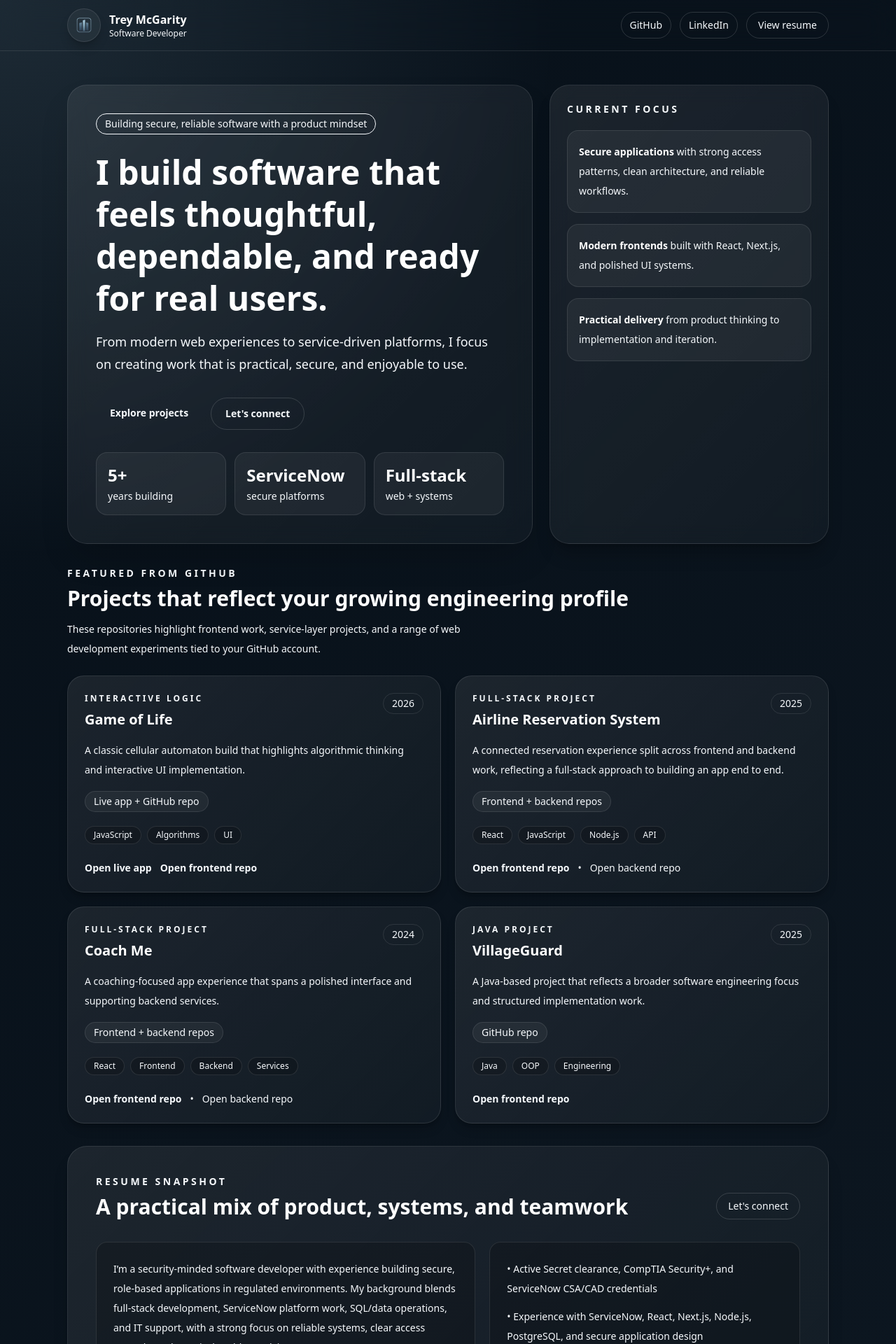
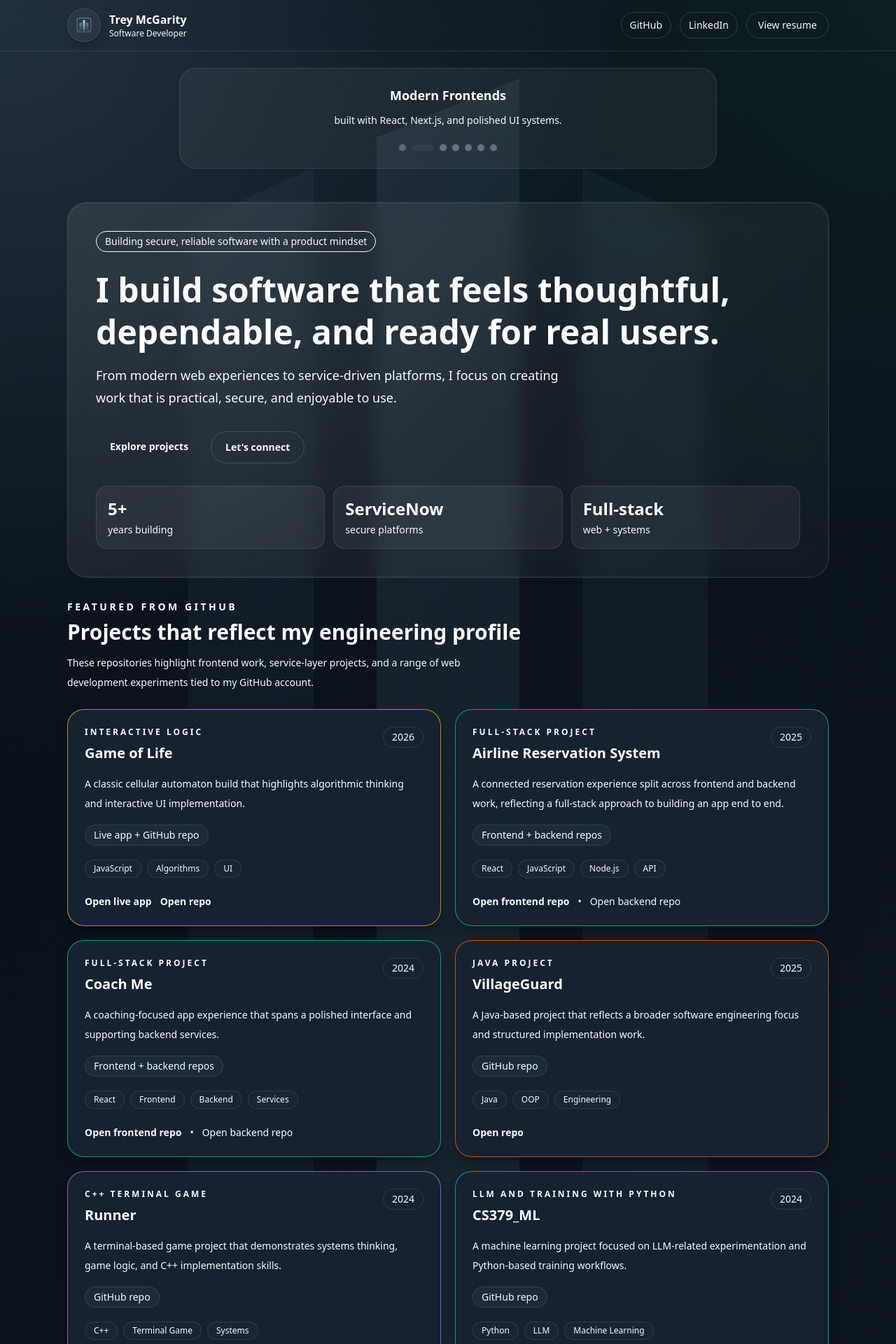
Before and after one commit to TreyMcGarity/pep, a Next.js app: page / in a window 1280 px wide. Shown: the top 1920 px of the page at 70% size. Built offline with nearby package versions, Linux system fonts and the light colour scheme.

Commit message:
updated project card with colors and background with logo style

```diff
--- a/app/components/ContactSection.tsx
+++ b/app/components/ContactSection.tsx
@@ -1,7 +1,7 @@
 export default function ContactSection() {
   return (
     <section id="contact" className="scroll-mt-24">
-      <div className="rounded-[28px] border border-white/10 bg-[linear-gradient(135deg,rgba(255,255,255,0.08),rgba(255,255,255,0.03))] p-8 shadow-xl shadow-black/20 sm:p-10">
+      <div className="rounded-[28px] border border-white/10 bg-[#162230] p-8 shadow-xl shadow-black/20 sm:p-10">
         <div className="flex flex-wrap items-end justify-between gap-4">
           <div>
             <p className="text-sm font-semibold uppercase tracking-[0.25em] text-[--accent]">Contact</p>
--- a/app/components/ProjectCategoryCard.tsx
+++ b/app/components/ProjectCategoryCard.tsx
@@ -1,3 +1,13 @@
+const themeClasses: Record<string, string> = {
+  javascript: '!border-amber-400/70 shadow-[inset_0_0_0_1px_rgba(251,191,36,0.35)]',
+  react: '!border-cyan-400/70 shadow-[inset_0_0_0_1px_rgba(34,211,238,0.35)]',
+  fullstack: '!border-emerald-400/70 shadow-[inset_0_0_0_1px_rgba(74,222,128,0.35)]',
+  java: '!border-orange-500/70 shadow-[inset_0_0_0_1px_rgba(249,115,22,0.35)]',
+  cpp: '!border-violet-400/70 shadow-[inset_0_0_0_1px_rgba(167,139,250,0.35)]',
+  python: '!border-sky-400/70 shadow-[inset_0_0_0_1px_rgba(56,189,248,0.35)]',
+  default: '!border-white/20 shadow-[inset_0_0_0_1px_rgba(255,255,255,0.12)]',
+};
+
 export default function ProjectCard({
   title,
   year,
@@ -8,6 +18,7 @@ export default function ProjectCard({
   repoUrl,
   secondaryRepoUrl,
   liveUrl,
+  theme,
 }: {
   title: string;
   year?: string | number;
@@ -18,9 +29,12 @@ export default function ProjectCard({
   repoUrl?: string;
   secondaryRepoUrl?: string;
   liveUrl?: string;
+  theme?: string;
 }) {
+  const themeClass = themeClasses[theme ?? 'default'] ?? themeClasses.default;
+
   return (
-    <article className="group rounded-[24px] border border-white/10 bg-[linear-gradient(135deg,rgba(255,255,255,0.08),rgba(255,255,255,0.03))] p-6 shadow-lg shadow-black/20 transition duration-200 hover:-translate-y-1 hover:border-[--accent]/40">
+    <article className={`group rounded-[24px] border border-white/10 bg-[#162230] p-6 shadow-lg shadow-black/25 transition duration-200 hover:-translate-y-1 ${themeClass}`}>
       <div className="flex items-start justify-between gap-3">
         <div>
           <p className="text-xs font-semibold uppercase tracking-[0.25em] text-[--accent]">{accent}</p>
@@ -32,7 +46,7 @@ export default function ProjectCard({
       <p className="mt-4 text-sm leading-7 text-[--text-muted]">{description}</p>
 
       {metrics ? (
-        <div className="mt-4 inline-flex rounded-full border border-white/10 bg-white/5 px-3 py-1 text-sm font-medium text-[--text-primary]">
+        <div className="mt-4 inline-flex rounded-full border border-white/10 bg-[#1c2a3a] px-3 py-1 text-sm font-medium text-[--text-primary]">
           {metrics}
         </div>
       ) : null}
@@ -40,7 +54,7 @@ export default function ProjectCard({
       {stack && stack.length > 0 ? (
         <div className="mt-5 flex flex-wrap gap-2">
           {stack.map((item) => (
-            <span key={item} className="rounded-full border border-white/10 bg-black/20 px-3 py-1 text-xs font-medium text-[--text-muted]">
+            <span key={item} className="rounded-full border border-white/10 bg-[#192534] px-3 py-1 text-xs font-medium text-[--text-muted]">
               {item}
             </span>
           ))}
@@ -54,8 +68,8 @@ export default function ProjectCard({
           </a>
         ) : null}
         {repoUrl ? (
-          <a href={repoUrl} target="_blank" rel="noreferrer" className="font-semibold text-[--accent] transition hover:text-white">
-            Open frontend repo
+          <a href={repoUrl} target="_blank" rel="noreferrer" className={`transition hover:text-white ${secondaryRepoUrl ? 'font-semibold text-[--accent]' : 'font-semibold text-[--accent]'}`}>
+            {secondaryRepoUrl ? 'Open frontend repo' : 'Open repo'}
           </a>
         ) : null}
         {secondaryRepoUrl ? (
--- a/app/components/ProjectsSection.tsx
+++ b/app/components/ProjectsSection.tsx
@@ -11,6 +11,7 @@ export default function ProjectsSection() {
       metrics: 'Live app + GitHub repo',
       repoUrl: 'https://github.com/TreyMcGarity/Game_Of_Life',
       liveUrl: 'https://treymcgarity.github.io/Game_Of_Life/',
+      theme: 'javascript',
     },
     {
       title: 'Airline Reservation System',
@@ -21,6 +22,7 @@ export default function ProjectsSection() {
       metrics: 'Frontend + backend repos',
       repoUrl: 'https://github.com/TreyMcGarity/airline-reservation-frontend',
       secondaryRepoUrl: 'https://github.com/TreyMcGarity/airline-reservation-backend',
+      theme: 'fullstack',
     },
     {
       title: 'Coach Me',
@@ -31,6 +33,7 @@ export default function ProjectsSection() {
       metrics: 'Frontend + backend repos',
       repoUrl: 'https://github.com/TreyMcGarity/coach-me-fe',
       secondaryRepoUrl: 'https://github.com/TreyMcGarity/coach-me-be',
+      theme: 'fullstack',
     },
     {
       title: 'VillageGuard',
@@ -40,6 +43,27 @@ export default function ProjectsSection() {
       stack: ['Java', 'OOP', 'Engineering'],
       metrics: 'GitHub repo',
       repoUrl: 'https://github.com/TreyMcGarity/VillageGuard',
+      theme: 'java',
+    },
+    {
+      title: 'Runner',
+      year: '2024',
+      accent: 'C++ terminal game',
+      description: 'A terminal-based game project that demonstrates systems thinking, game logic, and C++ implementation skills.',
+      stack: ['C++', 'Terminal Game', 'Systems'],
+      metrics: 'GitHub repo',
+      repoUrl: 'https://github.com/TreyMcGarity/Runner',
+      theme: 'cpp',
+    },
+    {
+      title: 'CS379_ML',
+      year: '2024',
+      accent: 'LLM and training with Python',
+      description: 'A machine learning project focused on LLM-related experimentation and Python-based training workflows.',
+      stack: ['Python', 'LLM', 'Machine Learning'],
+      metrics: 'GitHub repo',
+      repoUrl: 'https://github.com/TreyMcGarity/CS379_ML',
+      theme: 'python',
     },
   ];
 
@@ -48,10 +72,10 @@ export default function ProjectsSection() {
       <div className="mb-6 flex flex-wrap items-end justify-between gap-3">
         <div>
           <p className="text-sm font-semibold uppercase tracking-[0.25em] text-[--accent]">Featured from GitHub</p>
-          <h2 className="mt-2 text-3xl font-semibold text-white">Projects that reflect your growing engineering profile</h2>
+          <h2 className="mt-2 text-3xl font-semibold text-white">Projects that reflect my engineering profile</h2>
         </div>
         <p className="max-w-xl text-sm leading-7 text-[--text-muted]">
-          These repositories highlight frontend work, service-layer projects, and a range of web development experiments tied to your GitHub account.
+          These repositories highlight frontend work, service-layer projects, and a range of web development experiments tied to my GitHub account.
         </p>
       </div>
       <div className="grid grid-cols-1 gap-5 md:grid-cols-2">
@@ -67,6 +91,7 @@ export default function ProjectsSection() {
             repoUrl={project.repoUrl}
             secondaryRepoUrl={project.secondaryRepoUrl}
             liveUrl={project.liveUrl}
+            theme={project.theme}
           />
         ))}
       </div>
--- a/app/components/ResumeSection.tsx
+++ b/app/components/ResumeSection.tsx
@@ -1,7 +1,7 @@
 export default function ResumeSection() {
   return (
     <section id="resume" className="scroll-mt-24">
-      <div className="rounded-[28px] border border-white/10 bg-[linear-gradient(135deg,rgba(255,255,255,0.08),rgba(255,255,255,0.03))] p-8 shadow-xl shadow-black/20 sm:p-10">
+      <div className="rounded-[28px] border border-white/10 bg-[#162230] p-8 shadow-xl shadow-black/20 sm:p-10">
         <div className="flex flex-wrap items-end justify-between gap-3">
           <div>
             <p className="text-sm font-semibold uppercase tracking-[0.25em] text-[--accent]">Resume snapshot</p>
@@ -13,12 +13,12 @@ export default function ResumeSection() {
         </div>
 
         <div className="mt-8 grid gap-5 lg:grid-cols-[1.1fr_0.9fr]">
-          <div className="rounded-2xl border border-white/10 bg-black/20 p-6">
+          <div className="rounded-2xl border border-white/10 bg-[#192534] p-6">
             <p className="text-sm leading-7 text-[--text-muted]">
               I’m a security-minded software developer with experience building secure, role-based applications in regulated environments. My background blends full-stack development, ServiceNow platform work, SQL/data operations, and IT support, with a strong focus on reliable systems, clear access controls, and practical problem solving.
             </p>
           </div>
-          <div className="rounded-2xl border border-white/10 bg-black/20 p-6">
+          <div className="rounded-2xl border border-white/10 bg-[#192534] p-6">
             <ul className="space-y-3 text-sm leading-7 text-[--text-muted]">
               <li>• Active Secret clearance, CompTIA Security+, and ServiceNow CSA/CAD credentials</li>
               <li>• Experience with ServiceNow, React, Next.js, Node.js, PostgreSQL, and secure application design</li>
--- a/app/globals.css
+++ b/app/globals.css
@@ -17,7 +17,8 @@ body {
   margin: 0;
   min-height: 100vh;
   background:
-    radial-gradient(circle at top left, rgba(143, 179, 198, 0.16), transparent 28%),
+    radial-gradient(circle at top left, rgba(143, 179, 198, 0.18), transparent 28%),
+    radial-gradient(circle at top right, rgba(74, 222, 128, 0.08), transparent 24%),
     linear-gradient(135deg, var(--bg) 0%, var(--bg-alt) 100%);
   color: var(--text-primary);
   font-family: var(--font-geist-sans, Arial, Helvetica, sans-serif);
@@ -28,9 +29,14 @@ body {
   color: white;
 }
 
+button, a {
+  transition: color 180ms ease, background-color 180ms ease, border-color 180ms ease, box-shadow 180ms ease;
+}
+
 .surface {
-  background: linear-gradient(135deg, rgba(255, 255, 255, 0.08), rgba(255, 255, 255, 0.03));
+  background: linear-gradient(135deg, rgba(255, 255, 255, 0.09), rgba(255, 255, 255, 0.03));
   backdrop-filter: blur(14px);
+  box-shadow: inset 0 1px 0 rgba(255, 255, 255, 0.04), 0 0 0 1px rgba(143, 179, 198, 0.08);
 }
 
 .accent {
--- a/app/page.tsx
+++ b/app/page.tsx
@@ -1,16 +1,97 @@
+'use client';
+
+import { useEffect, useState } from 'react';
 import Header from './components/Header';
 import ProjectsSection from './components/ProjectsSection';
 import ResumeSection from './components/ResumeSection';
 import ContactSection from './components/ContactSection';
 import Footer from './components/Footer';
 
+const focusItems = [
+  {
+    title: 'Secure Applications',
+    body: 'with strong access patterns, clean architecture, and reliable workflows.',
+  },
+  {
+    title: 'Modern Frontends',
+    body: 'built with React, Next.js, and polished UI systems.',
+  },
+  {
+    title: 'Practical Delivery',
+    body: 'from product thinking to implementation and iteration.',
+  },
+  {
+    title: 'Thoughtful Engineering',
+    body: 'focused on clarity, maintainability, and long-term product value.',
+  },
+  {
+    title: 'Reliable Collaboration',
+    body: 'bridging product needs, technical constraints, and user experience.',
+  },
+  {
+    title: 'APIs',
+    body: 'designing clean, reliable interfaces that connect systems with intention.',
+  },
+  {
+    title: 'Secure Databases & Data Analytics',
+    body: 'building data foundations that are safe, structured, and useful for insight.',
+  },
+];
+
 export default function Home() {
+  const [activeIndex, setActiveIndex] = useState(0);
+
+  useEffect(() => {
+    const interval = window.setInterval(() => {
+      setActiveIndex((current) => (current + 1) % focusItems.length);
+    }, 6000);
+
+    return () => window.clearInterval(interval);
+  }, []);
+
   return (
-    <div className="min-h-screen bg-[--bg] font-sans text-[--text-primary]">
-      <Header />
+    <div className="relative isolate min-h-screen overflow-x-hidden bg-[--bg] font-sans text-[--text-primary]">
+      <div className="pointer-events-none absolute inset-0 z-0 overflow-hidden">
+        <div className="absolute inset-x-0 top-40 bottom-0 flex items-stretch justify-center gap-[7vw] opacity-30 sm:top-44 lg:top-48">
+          <div
+            className="mt-[2.5rem] h-[calc(100%-2.5rem)] w-[14vw] min-w-[86px] max-w-[190px] bg-[rgba(143,179,198,0.22)] [clip-path:polygon(0_1%,100%_0,100%_100%,0_100%)] sm:mt-[3rem] sm:h-[calc(100%-3rem)] sm:[clip-path:polygon(0_3%,100%_0,100%_100%,0_100%)]"
+          />
+          <div
+            className="-mt-[2.5rem] h-[calc(100%+2.5rem)] w-[16vw] min-w-[98px] max-w-[220px] bg-[rgba(143,179,198,0.38)] [clip-path:polygon(0_1%,100%_0,100%_100%,0_100%)] sm:-mt-[5rem] sm:h-[calc(100%+5rem)] sm:[clip-path:polygon(0_3%,100%_0,100%_100%,0_100%)]"
+          />
+          <div
+            className="mt-[2.5rem] h-[calc(100%-2.5rem)] w-[14vw] min-w-[86px] max-w-[190px] bg-[rgba(143,179,198,0.22)] [clip-path:polygon(0_0,100%_1%,100%_100%,0_100%)] sm:mt-[3rem] sm:h-[calc(100%-3rem)] sm:[clip-path:polygon(0_0,100%_3%,100%_100%,0_100%)]"
+          />
+        </div>
+      </div>
+      <div className="absolute inset-0 z-0 bg-[radial-gradient(circle_at_top_left,rgba(143,179,198,0.07),transparent_35%),linear-gradient(135deg,rgba(7,16,25,0.2),rgba(13,23,33,0.16))]" />
+      <div className="relative z-10">
+        <Header />
 
-      <main className="mx-auto flex max-w-6xl flex-col gap-8 px-4 py-8 sm:px-6 sm:py-12 lg:px-8">
-        <section className="grid gap-6 lg:grid-cols-[1.25fr_0.75fr]">
+        <div className="mx-auto max-w-6xl px-4 pt-4 sm:px-6 sm:pt-6 lg:px-8">
+          <div className="flex justify-center">
+            <div className="w-full max-w-3xl rounded-[24px] border border-white/10 bg-white/5 p-5 text-center transition duration-700 sm:p-6">
+              <div className="text-sm leading-7 text-[--text-muted]">
+                <span className="block text-lg font-semibold text-white">{focusItems[activeIndex].title}</span>
+                <span className="mt-2 block">{focusItems[activeIndex].body}</span>
+              </div>
+              <div className="mt-5 flex justify-center gap-2">
+                {focusItems.map((item, index) => (
+                  <button
+                    key={item.title}
+                    type="button"
+                    aria-label={`Show ${item.title}`}
+                    onClick={() => setActiveIndex(index)}
+                    className={`h-2.5 rounded-full transition-all duration-500 ${index === activeIndex ? 'w-8 bg-[--accent]' : 'w-2.5 bg-white/30 hover:bg-white/50'}`}
+                  />
+                ))}
+              </div>
+            </div>
+          </div>
+        </div>
+
+        <main className="mx-auto flex max-w-6xl flex-col gap-8 px-4 py-8 sm:px-6 sm:py-12 lg:px-8">
+        <section>
           <div className="surface animate-fade-up rounded-[28px] border border-white/10 p-8 shadow-2xl shadow-black/20 sm:p-10">
             <div className="inline-flex items-center rounded-full border border-[--accent]/30 bg-[--accent]/10 px-3 py-1 text-sm font-medium text-[--accent]">
               Building secure, reliable software with a product mindset
@@ -45,28 +126,15 @@ export default function Home() {
             </div>
           </div>
 
-          <div className="surface animate-scale-in rounded-[28px] border border-white/10 p-6 shadow-xl shadow-black/20">
-            <p className="text-sm font-semibold uppercase tracking-[0.25em] text-[--accent]">Current focus</p>
-            <ul className="mt-5 space-y-4 text-sm leading-7 text-[--text-muted]">
-              <li className="rounded-2xl border border-white/10 bg-white/5 p-4 transition duration-200 hover:border-[--accent]/30 hover:bg-white/10">
-                <span className="font-semibold text-white">Secure applications</span> with strong access patterns, clean architecture, and reliable workflows.
-              </li>
-              <li className="rounded-2xl border border-white/10 bg-white/5 p-4 transition duration-200 hover:border-[--accent]/30 hover:bg-white/10">
-                <span className="font-semibold text-white">Modern frontends</span> built with React, Next.js, and polished UI systems.
-              </li>
-              <li className="rounded-2xl border border-white/10 bg-white/5 p-4 transition duration-200 hover:border-[--accent]/30 hover:bg-white/10">
-                <span className="font-semibold text-white">Practical delivery</span> from product thinking to implementation and iteration.
-              </li>
-            </ul>
-          </div>
         </section>
 
         <ProjectsSection />
         <ResumeSection />
         <ContactSection />
-      </main>
+        </main>
 
-      <Footer />
+        <Footer />
+      </div>
     </div>
   );
 }
```
Also changed, not shown: public/logo.png (added).
